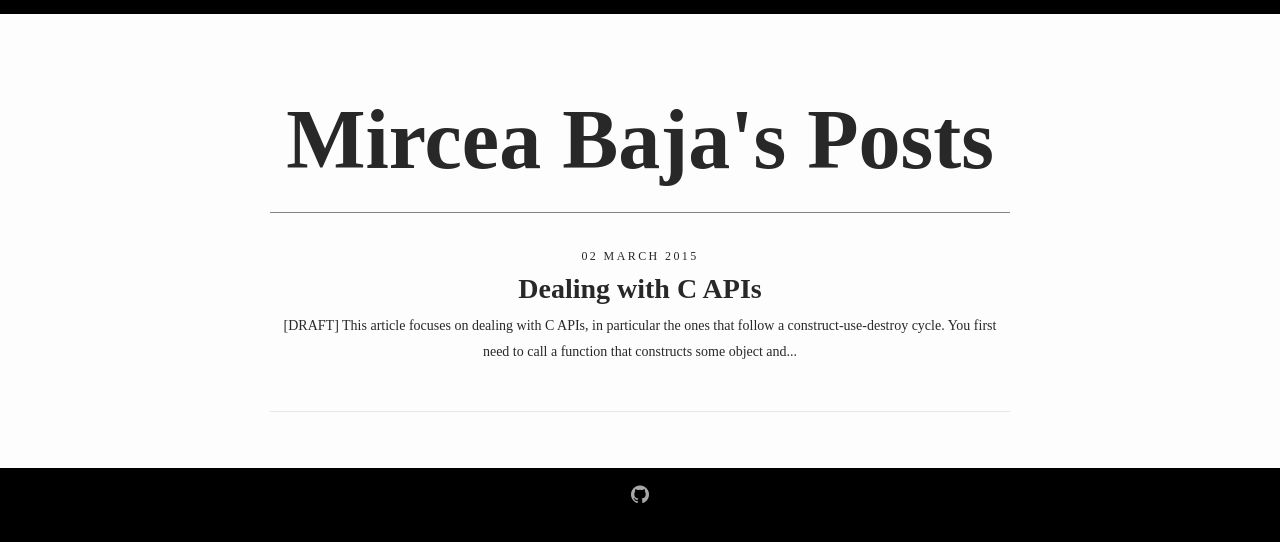
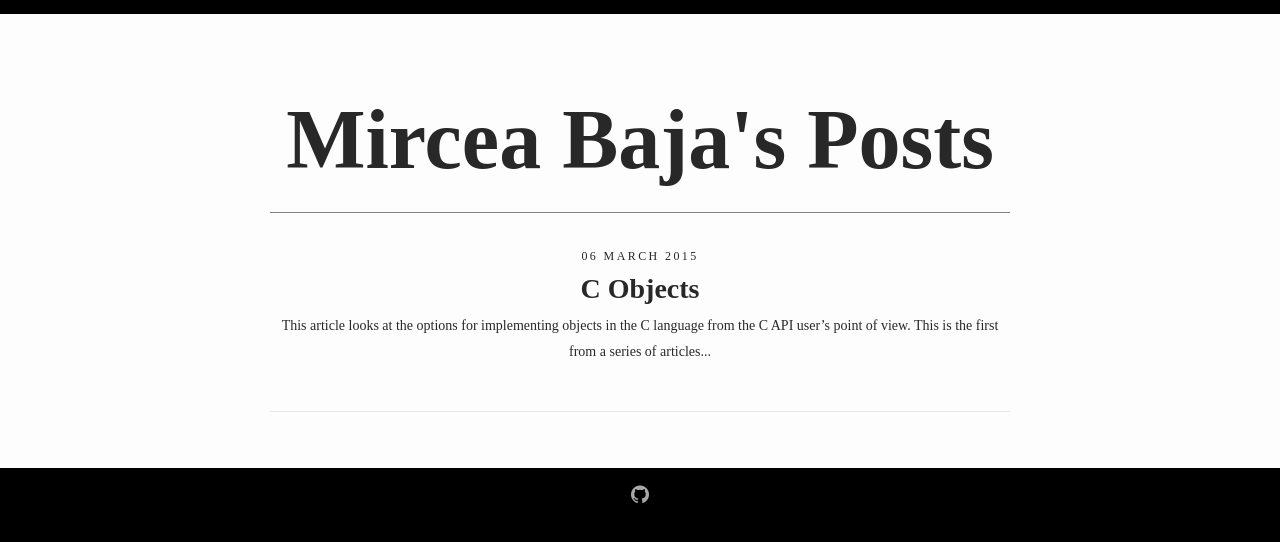
Before and after one commit to bajamircea/bajamircea.github.io, a Jekyll site: the page built from index.html, in a window 1280 px wide. Shown: the top 542 px of the page. Built offline with Jekyll 4.4.1, drawn with Linux system fonts in a browser that asks for light colours; nearby versions of some CDN libraries; the list of posts is cut into pages by our own code; part of the change alters nothing that is shown.

Commit message:
First post

```diff
--- a/_posts/2015-03-02-c-api.markdown
+++ /dev/null
@@ -1,247 +0,0 @@
----
-layout: post
-title: 'Dealing with C APIs'
-categories: coding cpp
----
-[DRAFT] This article focuses on dealing with C APIs, in particular the ones that follow
-a construct-use-destroy cycle. You first need to call a function that
-constructs some object and returns a handle that allows the implementation to
-access the object later. To use the object, you call functions that get the
-handle as an additional argument. To free resources at the end, you need to
-call a function that destroys the object.
-
-For example here are the function declarations of four functions from
-`stdio.h`:
-
-{% highlight c++ linenos %}
-FILE * fopen(const char * filename, const char * mode);
-
-size_t fread(void * ptr, size_t size, size_t count, FILE * stream);
-size_t fwrite(const void * ptr, size_t size, size_t count, FILE * stream);
-
-int fclose(FILE * stream);
-{% endhighlight %}
-
-They do have some peculiarities. One quirk is that to specify a buffer
-three arguments are used: a pointer to an array, the size of one element in the
-array and the count of elements.
-
-But as a usage pattern they should be familiar. Use `fopen` to open a file.
-This returns a `FILE` pointer as the object handle. This handle is passed to
-`fread` and `fwrite` to read or write a buffer to the file (another quirk is
-that the handle is the last argument, more often it's the first one). Call
-`fclose` at the end.
-
-[Documentation][fwrite-doc] of `fwrite` might include an example on how to
-use it:
-
-{% highlight c++ linenos %}
-#include <stdio.h>
-
-int main ()
-{
-  FILE * pFile;
-  char buffer[] = { 'x' , 'y' , 'z' };
-  pFile = fopen("myfile.bin", "wb");
-  fwrite(buffer , sizeof(char), sizeof(buffer), pFile);
-  fclose(pFile);
-  return 0;
-}
-{% endhighlight %}
-
-The example above is misleadingly simple because it does not deal with errors.
-If the file fails to open (e.g.  lack of permissions), `fopen` returns a null
-pointer, and in the example above the null pointer is passed to `fwrite` and
-`fclose` as the file handle. In general the implementation does not need to
-check for a null pointer in theese cases because it's the job of the caller to
-ensure it's not. However some APIs do check for null pointer if that's a
-unfortunalte common usage pattern that the library implementation wants to deal
-with.
-
-{% highlight c++ linenos %}
-#include <stdio.h>
-#include <stdlib.h>
-
-int main ()
-{
-  FILE * src = fopen("src.bin", "rb");
-  FILE * dst = fopen("dst.bin", "wb");
-  const int buffer_size = 1024;
-  char * buffer = malloc(buffer_size);
-
-  for(;;)
-  {
-    int read_count = fread(buffer, 1, buffer_size, src);
-    fwrite(buffer , 1, read_count, dst);
-    fputs(".", stdout);
-
-    if (feof(src))
-    {
-      fputs("\nFinished copying\n", stdout);
-      break;
-    }
-  }
-
-  free(buffer);
-  fclose(dst);
-  fclose(src);
-
-  return 0;
-}
-{% endhighlight %}
-Let's have a look at how error handling would look for a not so trivial example
-like copying the contents of a file to another.
-
-{% highlight c++ linenos %}
-#include <stdio.h>
-#include <stdlib.h>
-
-int main ()
-{
-  int return_value = -1;
-  FILE * src = fopen("src.bin", "rb");
-  if (0 == src)
-  {
-    perror("Failed to open source file");
-  }
-  else
-  {
-    FILE * dst = fopen("dst.bin", "wb");
-    if (0 == dst)
-    {
-      perror("Failed to open destination file");
-    }
-    else
-    {
-      const int buffer_size = 1024;
-      char * buffer = malloc(buffer_size);
-      if (0 == buffer)
-      {
-        fputs("Failed to allocate buffer\n", stderr);
-      }
-      else
-      {
-        for(;;)
-        {
-          int read_count = fread(buffer, 1, buffer_size, src);
-          if (read_count != buffer_size)
-          {
-            if (ferror(src))
-            {
-              perror("Failed to write to destination file");
-              break;
-            }
-          }
-
-          if (read_count > 0)
-          {
-            int write_count = fwrite(buffer , 1, read_count, dst);
-            if (write_count != read_count)
-            {
-              perror("Failed to write to destination file");
-              break;
-            }
-            fputs(".", stdout);
-          }
-
-          if (feof(src))
-          {
-            return_value = 0;
-            fputs("\nFinished copying\n", stdout);
-            break;
-          }
-        }
-
-        free(buffer);
-      }
-
-      fclose(dst);
-    }
-
-    fclose(src);
-  }
-  return return_value;
-}
-{% endhighlight %}
-
-{% highlight c++ linenos %}
-#include <stdio.h>
-#include <stdlib.h>
-
-int main ()
-{
-  int return_value = -1;
-  FILE * src = fopen("src.bin", "rb");
-  if (0 == src)
-  {
-    perror("Failed to open source file");
-    goto end;
-  }
-
-  FILE * dst = fopen("dst.bin", "wb");
-  if (0 == dst)
-  {
-    perror("Failed to open destination file");
-    goto end;
-  }
-
-  const int buffer_size = 1024;
-  char * buffer = malloc(buffer_size);
-  if (0 == buffer)
-  {
-    fputs("Failed to allocate buffer\n", stderr);
-    goto end;
-  }
-
-  for(;;)
-  {
-    int read_count = fread(buffer, 1, buffer_size, src);
-    if (read_count != buffer_size)
-    {
-      if (ferror(src))
-      {
-        perror("Failed to write to destination file");
-        goto end;
-      }
-    }
-
-    if (read_count > 0)
-    {
-      int write_count = fwrite(buffer , 1, read_count, dst);
-      if (write_count != read_count)
-      {
-        perror("Failed to write to destination file");
-        goto end;
-      }
-      fputs(".", stdout);
-    }
-
-    if (feof(src))
-    {
-      return_value = 0;
-      fputs("\nFinished copying\n", stdout);
-      break;
-    }
-  }
-
-end:
-  if (buffer)
-  {
-    free(buffer);
-  }
-
-  if (dst)
-  {
-    fclose(dst);
-  }
-
-  if (src)
-  {
-    fclose(src);
-  }
-
-  return return_value;
-}
-{% endhighlight %}
-
-[fwrite-doc]:      http://www.cplusplus.com/reference/cstdio/fwrite/
--- /dev/null
+++ b/_posts/2015-03-06-c-api-objects.markdown
@@ -0,0 +1,209 @@
+---
+layout: post
+title: 'C Objects'
+categories: coding c
+---
+
+This article looks at the options for implementing objects in the C language
+from the C API user's point of view. This is the first from a series of
+articles that looks at how to deal with such APIs, with emphasis on correctly
+using such APIs which is sadly too often not the case.
+
+
+## Introduction
+
+The C language does not have objects in the classical sense, but C language
+APIs commonly implement what looks like objects by providing sets of functions
+that together allow the user to construct, use and then destroy data
+structures.
+
+The set of C language functions belonging logically to an object manage the
+object through a handle. The handle is usually some pointer to the object's
+data.
+
+There is a constructor function, which you need to call first. It initializes
+an object instance and returns the object handle. To use the object, you pass
+the object handle back to other functions, which use it to access the object
+data, in addition to the other arguments. To free resources at the end, you
+need to call a destructor function with the object handle. After that, the
+handle should not be used any more.
+
+For a concrete example, here are four function declarations from `stdio.h`:
+
+{% highlight c++ linenos %}
+FILE * fopen(const char * filename, const char * mode);
+
+size_t fread(void * ptr, size_t size, size_t count, FILE * stream);
+size_t fwrite(const void * ptr, size_t size, size_t count, FILE * stream);
+
+int fclose(FILE * stream);
+{% endhighlight %}
+
+`fopen` is the constructor function. It opens a file and returns a `FILE`
+pointer as the object handle. If called again (e.g. to open another file), it
+returns a pointer to a new `FILE` instance. Use `fread` and `fwrite` to read or
+write a buffer to the file. Pass them the appropriate `FILE` pointer as the
+handle, in addition to the three arguments related to the buffer. Call `fclose`
+at the end to free resources associated with a handle.
+
+[Documentation][fwrite-doc] of `fwrite` might include an example on how to use
+it that shows a call sequence `fopen` before `fwrite`, then `fclose` at the
+end:
+
+{% highlight c++ linenos %}
+#include <stdio.h>
+
+int main ()
+{
+  char buffer[] = { 'x' , 'y' , 'z' };
+  FILE * f = fopen("dst.bin", "wb");
+  fwrite(buffer, 1, sizeof(buffer), f);
+  fclose(f);
+}
+{% endhighlight %}
+
+**The example above is wrong**: for example it ignores that `fopen` might fail
+to open the file and continues regardles.
+
+
+## Handles
+
+In the example above, the constructor function `fopen` returns a `FILE *`.  In
+this case the handle is an explicit pointer. Implementation of say `fwrite`
+probably acceses fields from the `FILE` structure e.g. it would access the
+`_flag` member of the `FILE` structure like `stream->_flag`.
+
+Some APIs use an opaque approach. For example in Windows `CreateEvent` returns
+a `HANDLE`. It is still a pointer because `HANDLE` is defined as `void *`.
+When you pass the`HANDLE` to a function like `SetEvent`, it presumably
+reinterprets it like a pointer to a internal data type that `CreateEvent`
+created.
+
+{% highlight c++ linenos %}
+typedef void * HANDLE;
+
+HANDLE CreateEvent(...);
+BOOL SetEvent(HANDLE h);
+{% endhighlight %}
+
+Handles usually have an invalid value. Often a null pointer indicates that the
+constructor failed.
+
+{% highlight c++ linenos %}
+FILE * f = fopen(...);
+if (0 == f)
+{
+  // handle error
+}
+{% endhighlight %}
+
+Sometimes the invalid value might be different from null, and there could be
+more than one invalid value for a handle type. For example `CreateEvent`returns
+`NULL` in case of error. [However][why-win-handle] `CreateFile` returns in case
+of error `INVALID_HANDLE_VALUE`, which is `-1`, error even if the return type
+is the same as `CreateEvent`. **Ensure you check for the right invalid value
+depending on the constructor function**.
+
+{% highlight c++ linenos %}
+HANDLE e = CreateEvent(...);
+if (NULL == e)
+{
+  // handle error
+}
+// but
+HANDLE f = CreateFile(...);
+if (INVALID_HANDLE_VALUE == f)
+{
+  // handle error
+}
+{% endhighlight %}
+
+
+## Construction
+
+There might be more than one constructor for a handle type. Sometimes an
+additional constructor returns essentially the same object type, but it might
+have different or additional arguments. This is the case of `CreateEventEx`
+versus `CreateEvent` or `freopen` versus `fopen`.
+
+In other cases there is an implicit hierarchy and another constructor is used
+to create a different type in the hierarchy.
+
+{% highlight c++ linenos %}
+HANDLE CreateEvent(...);
+BOOL SetEvent(HANDLE h);
+
+HANDLE CreateFile(...);
+BOOL ReadFile(HANDLE h, ...);
+
+DWORD WaitForSingleObject(HANDLE h, ...);
+BOOL CloseHandle(HANDLE h);
+{% endhighlight %}
+
+The set of functions above suggests a hierarchy where file objects and event
+objects are some sort of waitable objects. `SetEvent` is for event objects
+created with `CreateEvent`. `ReadFile` is for file objects created with
+`CreateFile`. `WaitForSingleObject` is for waitable objects. `CloseHandle` is
+for all object types.
+
+![Hierarchy diagram](/assets/2015-03-06-c-api-objects/waitable.png)
+
+The object handle is not always returned, some APIs return the an error code
+and receive a pointer to the object handle e.g. `fopen_s`:
+
+{% highlight c++ linenos %}
+errno_t fopen_s(FILE ** streamptr, const char * filename, const char * mode);
+
+FILE * f;
+errno_t result = fopen_s(&f, ...);
+if (0 != result)
+{
+  // handle error
+}
+{% endhighlight %}
+
+For this style of constructor functions **you need to understand what happens
+if you pass a unitialized value** like in the example above and **how the
+handle value could change if the constructof function returns an error**.
+
+## Usage
+
+After the object is successfuly constructed it can be used by passing the
+handle to other functions, usually as the first argument. That is similar to
+C++ object member methods where the `this` pointer is passed by the compiler as
+a hidden first argument.
+
+Functions like `fread` and `fwrite`, where the object handle is the last
+argument, are the odd case.
+
+Sometimes C API implementations check that the object handle is not a null
+pointer and return some error code in that case instead of crashing the program
+(as `fwrite` would usually do). Don't rely on this behaviour, **just don't try
+to use the object handle if the constructor fails**.
+
+
+## Destruction
+
+Failing to destruct objects returned by constructing functions leands to
+resource leaks (at least memory if nothing else).
+
+If you check for a null pointer before destroying the object, remember that not
+all constructors return a null pointer (see `CreateFile` above).
+
+Similar to the usage the C API implementation might check that the object
+handle is not a null pointer. Don't rely on this behaviour (e.g. by not
+performing the check yourself) unless you're sure it's safe.
+E.g. it is safe to call `delete` with a null pointer in C++.
+
+And finally, not all handles need destructing. For example `stdio.h` also defines:
+
+{% highlight c++ linenos %}
+FILE * stdin;
+FILE * stdout;
+FILE * stderr;
+{% endhighlight %}
+
+You can't close these handles.
+
+[fwrite-doc]:      http://www.cplusplus.com/reference/cstdio/fwrite/
+[why-win-handle]:  http://blogs.msdn.com/b/oldnewthing/archive/2004/03/02/82639.aspx
--- a/_sass/_base.scss
+++ b/_sass/_base.scss
@@ -83,7 +83,9 @@ h1, h2, h3, h4, h5, h6 {
     font-weight: 300;
 }
 
-
+strong {
+    font-weight: bold;
+}
 
 /**
  * Links
--- a/_sass/_layout.scss
+++ b/_sass/_layout.scss
@@ -144,6 +144,7 @@ header > .post-date {
 
     h2 {
         font-size: 32px;
+        margin-top: 32px;
 
         @include media-query($on-laptop) {
             font-size: 28px;
```
Also changed, not shown: assets/2015-03-06-c-api-objects/waitable.png (added).
